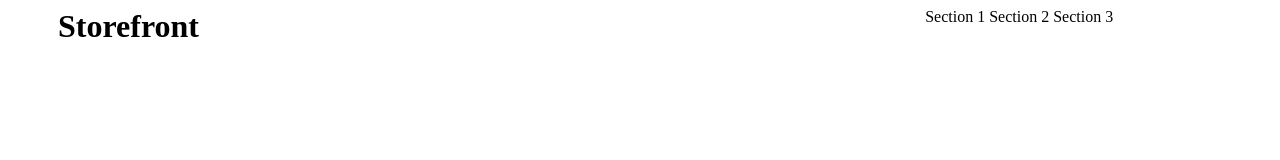
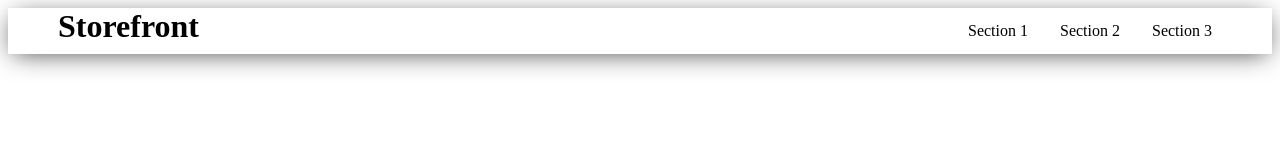
Before and after one commit to aguirreh8/landingPageProject, a plain HTML site: page index.html in a window 1280 px wide. Drawn offline with Linux system fonts and the light colour scheme.

Commit message:
Continue styling nav bar

```diff
--- a/index.html
+++ b/index.html
@@ -10,9 +10,11 @@
                 <h1>Storefront</h1>
             </div>
             <div class="nav-item-wrapper">
-                <a>Section 1</a>
-                <a>Section 2</a>
-                <a>Section 3</a>
+                <ul>
+                    <li><a>Section 1</a></li>
+                    <li><a>Section 2</a></li>
+                    <li><a>Section 3</a></li>
+                </ul>
             </div>
         </header>
     </body>
--- a/style.css
+++ b/style.css
@@ -1,3 +1,9 @@
+.nav {
+    padding-right: 20px;
+    box-shadow: 0px 4px 26px -5px rgba(0,0,0,0.75);
+    overflow: auto;
+}
+
 .nav h1 {
     margin: 0;
 }
@@ -10,7 +16,26 @@
 
 .nav-item-wrapper {
     float: right;
-    width: 40%;
+    width: 300px;
     height: 100%;
+    /* text-align: center; */
+    /* position: absolute;
+    bottom: 0;
+    right: 0; */
+}
+
+.nav-item-wrapper ul {
+    list-style-type: none;
+    margin: 0;
+    padding: 0;
+}
+
+.nav-item-wrapper li {
+    float: left;
+}
+
+.nav-item-wrapper li a {
+    display: block;
     text-align: center;
+    padding: 14px 16px;
 }
```
